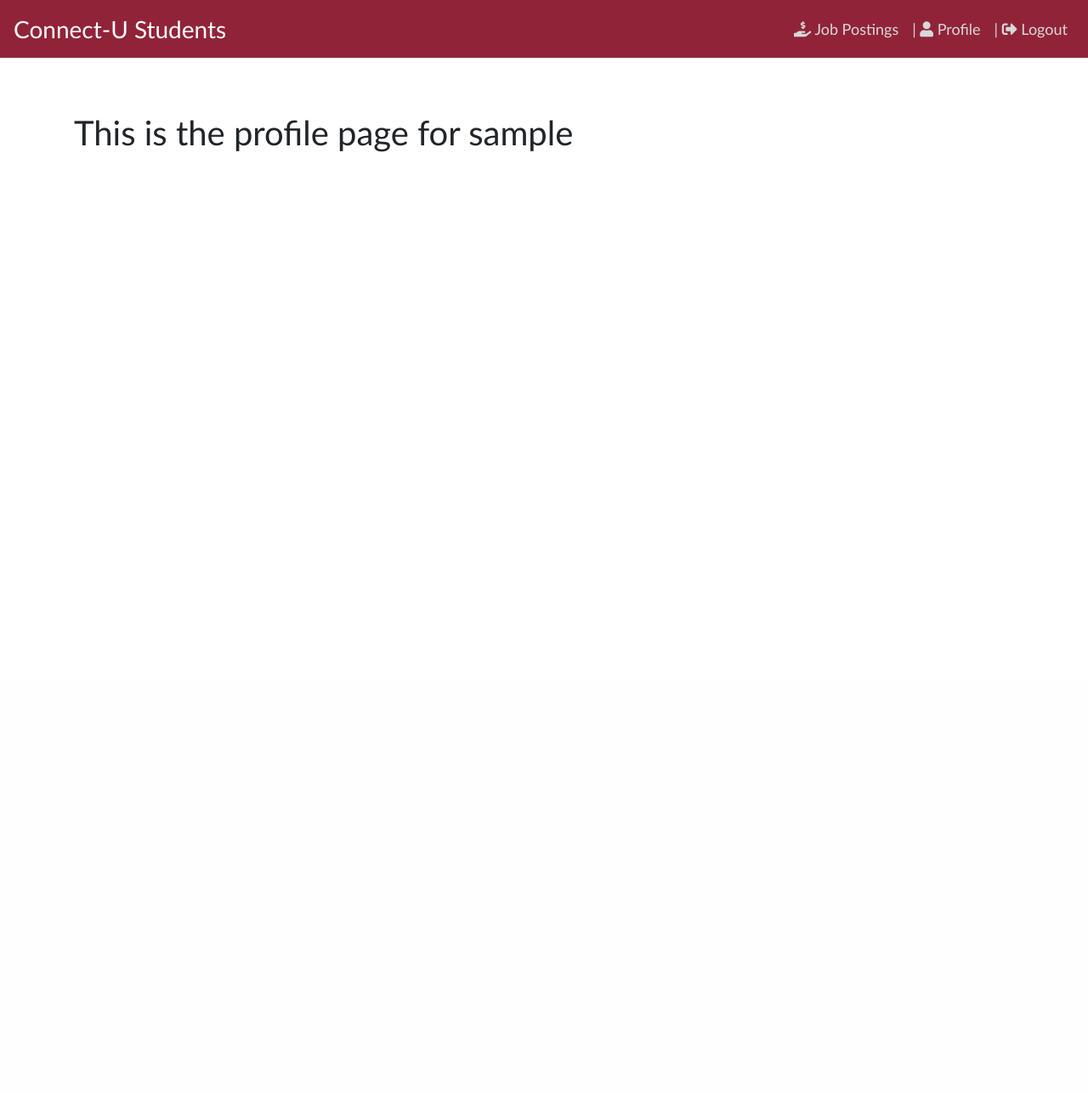
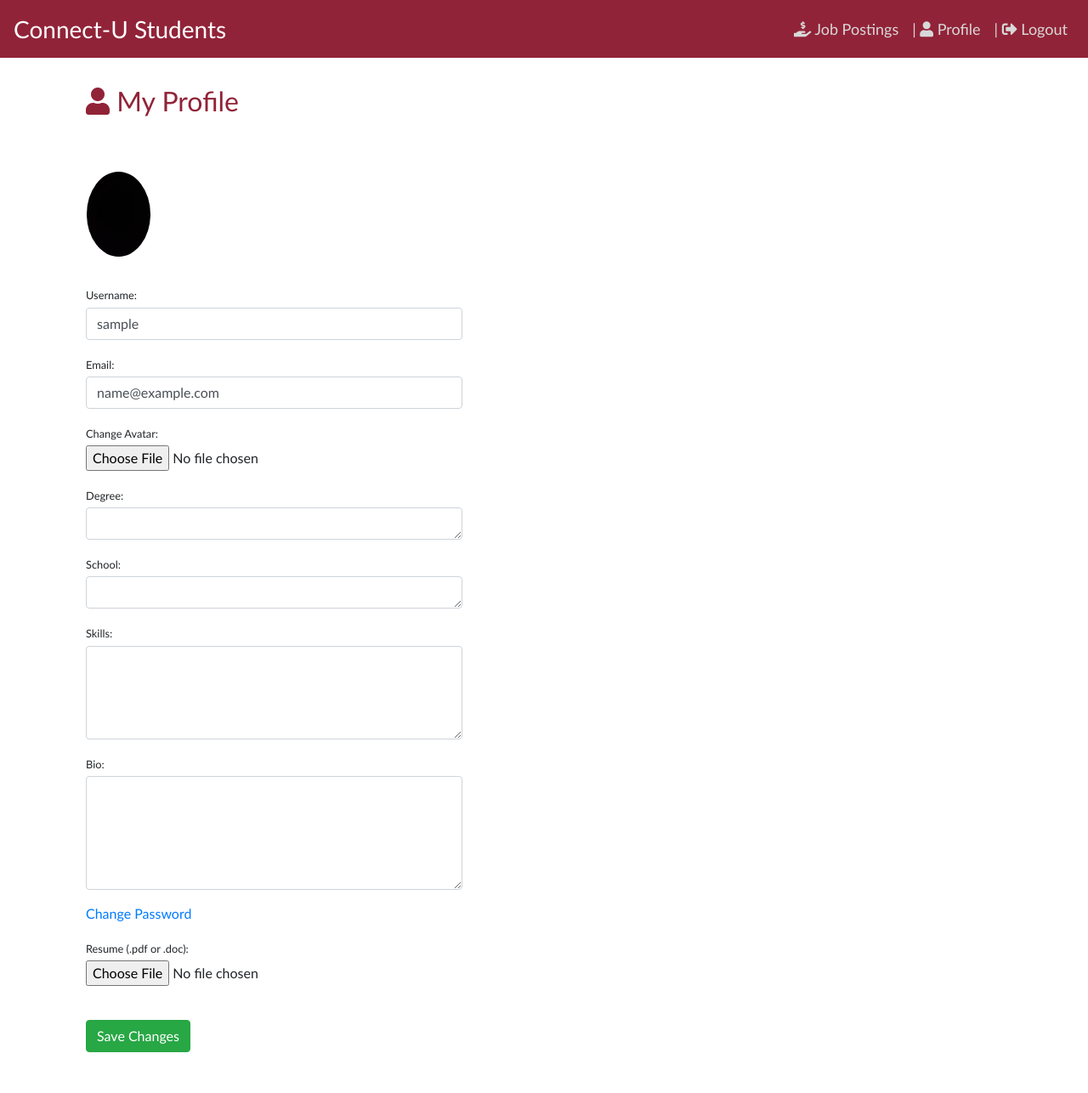
Before and after one commit to Abdel1107/somethingdank-soen341project2023, a Django app: page /profile/ in a window 1280 px wide. Shown: the whole page at 85% size. Before the commit the page ends 179 px from the top, so only its background shows below. Run offline with Django 4.2, Linux system fonts and the light colour scheme; the visitor is signed in with stand-in values (Sample User, id 1); some libraries are stand-ins or nearby versions; some web fonts are replaced.

Commit message:
Update profile.html
Design page for students to update and view their profile. References issues #17 , #19 and #21

Co-Authored-By: Rubello <46662591+Rubello21@users.noreply.github.com>
Co-Authored-By: j3rrimmy <98069409+j3rrimmy@users.noreply.github.com>

```diff
--- a/student_portal/templates/student_portal/profile.html
+++ b/student_portal/templates/student_portal/profile.html
@@ -1,8 +1,73 @@
 {% extends "student_portal/base.html" %}
 {% block title %} Profile | Connect-U Students {% endblock title %}
 {% block content %}
-    <div class="row my-3 p-3">
-        <h1>This is the profile page for {{user.username}}</h1>
+    <div class="container-fluid">
+        <h2 class="text-left mb-5" style="color: #912338;"><span class="fa fa-user"></span> My Profile</h2>
+        <div class="row my-3 p-3">
+            <img class="rounded-circle account-img" src="{{ user.profile.avatar.url }}" style="cursor: pointer;">
+        </div>
+        {% if user_form.errors %}
+            <div class="alert alert-danger alert-dismissible" role="alert">
+                <div id="form_errors">
+                    {% for key, value in user_form.errors.items %}
+                        <strong>{{ value }}</strong>
+                    {% endfor %}
+                </div>
+                <button type="button" class="close" data-dismiss="alert" aria-label="Close">
+                    <span aria-hidden="true">&times;</span>
+                </button>
+            </div>
+        {% endif %}
+        <div class="form-content">
+            <form method="post" enctype="multipart/form-data">
+                {% csrf_token %}
+                <div class="form-row">
+                    <div class="col-md-5">
+                        <div class="form-group">
+                            <label class="small mb-1">Username:</label>
+                            {{ user_form.username }}
+                        </div>
+                        <div class="form-group">
+                            <label class="small mb-1">Email:</label>
+                            {{ user_form.email }}
+                        </div>
+                        <div class="form-group">
+                            <label class="small mb-1">Change Avatar:</label>
+                            {{ profile_form.avatar }}
+                        </div>
+                        <div class="form-group">
+                            <label class="small mb-1">Degree:</label>
+                            {{ profile_form.degree }}
+                        </div>
+                        <div class="form-group">
+                            <label class="small mb-1">School:</label>
+                            {{ profile_form.school }}
+                        </div>
+                        <div class="form-group">
+                            <label class="small mb-1">Skills:</label>
+                            {{ profile_form.skills }}
+                        </div>
+                        <div class="form-group">
+                            <label class="small mb-1">Bio:</label>
+                            {{ profile_form.bio }}
+                        </div>
+                        <div class="form-group">
+                            <a href="#">Change Password</a>
+                        </div>
+                        <div class="form-group">
+                            {% if profile_form.resume.value %}
+                                <a href="{{ profile_form.resume.value.url }}" target="_blank">View Resume</a>
+                            {% endif %}
+                            <label class="small mb-1">Resume (.pdf or .doc):</label>
+                            {{ profile_form.resume }}
+                        </div>
+                        <br>
+                        <div class="form-group">
+                            <button type="submit" class="btn btn-success">Save Changes</button>
+                        </div>
+                    </div>
+                </div>
+            </form>
+        </div>
     </div>
-
 {% endblock content %}
```
